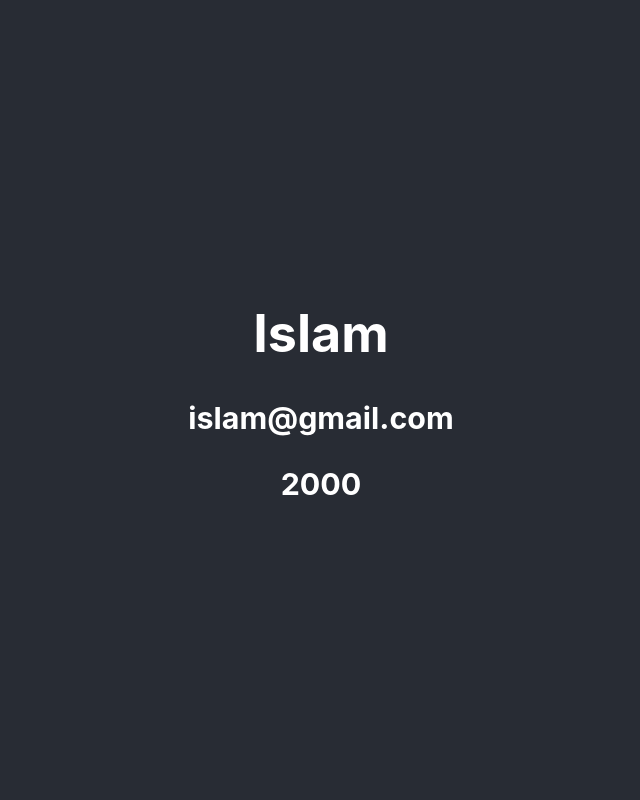
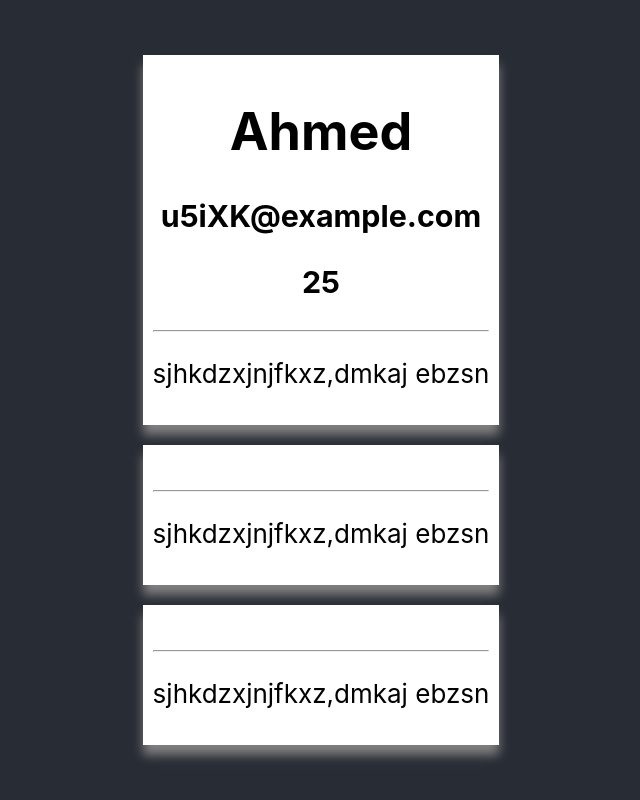
Before and after one commit to Islam412/REACT-Task1---Send-Componets, a React (Create React App) app: page / in a window 1280 px wide. Shown: the whole page, without its empty margins (319-959 px from the left). Built offline with nearby package versions, Linux system fonts and the light colour scheme.

Commit message:
create componets and key props and used key

```diff
--- a/src/App.js
+++ b/src/App.js
@@ -7,8 +7,8 @@ function App() {
   return (
     <div className="App">
       <header className="App-header">
-
-
+        <Artical name='Ahmed'  email='u5iXK@example.com'  age='25' />
+        <Artical />
         <Artical />
       </header>
     </div>
--- a/src/Artical.js
+++ b/src/Artical.js
@@ -1,10 +1,27 @@
-export default function Artical() {
+export default function Artical(props) {
+    console.log("The props are", "props")
+
+    const name = props.name
+    const email = props.email
+    const age = props.age
     return (
         <>
-            <div>
-                <h1>Islam</h1>
-                <h3>islam@gmail.com</h3>
-                <h3>2000</h3>
+            <div style={{
+                backgroundColor: 'lightblue',
+                background: 'white',
+                boxShadow: '0px 10px 10px gray',
+                color: 'black',
+                margin: '10px',
+                padding: '10px'
+            }}>
+                <h1>{ name }</h1>
+                <pr></pr>
+                <h3>{ email }</h3>
+                <pr></pr>
+                <h3>{ age }</h3>
+
+                <hr></hr>
+                <p>sjhkdzxjnjfkxz,dmkaj ebzsn</p>
             </div>
         </>
     )
```
